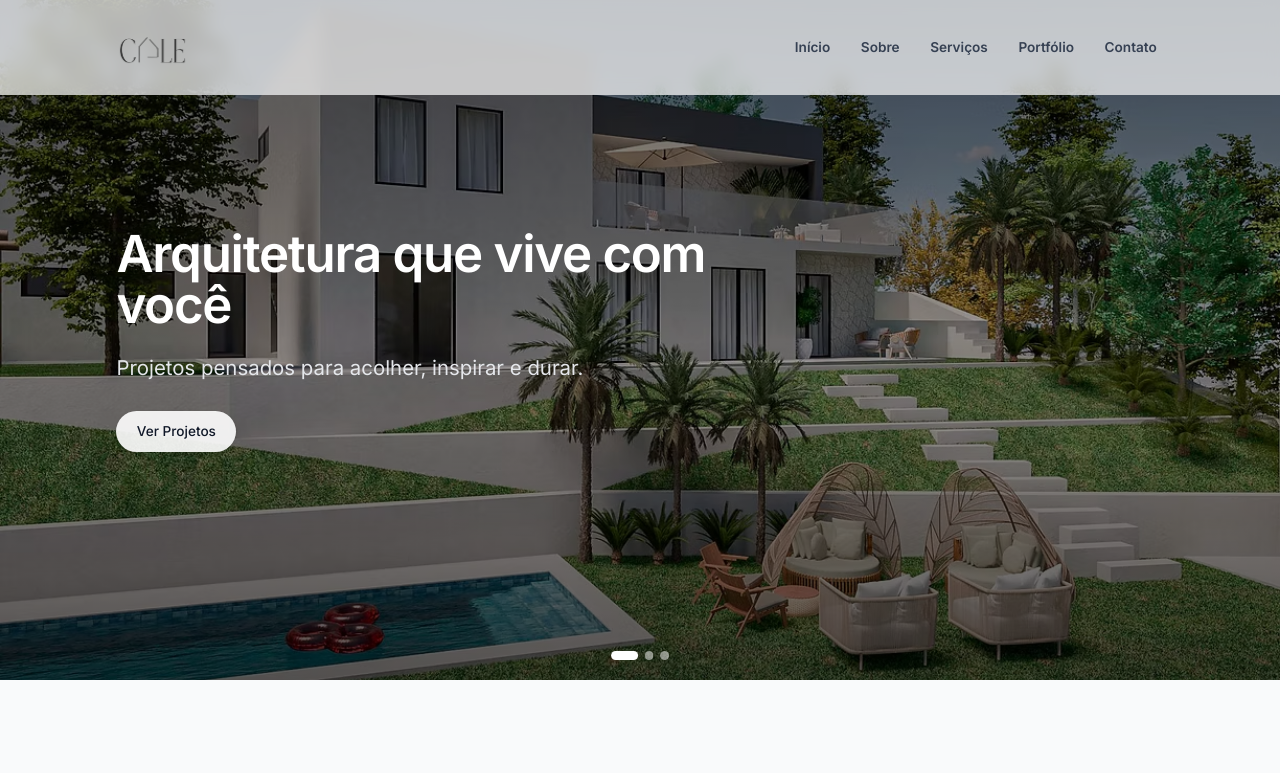
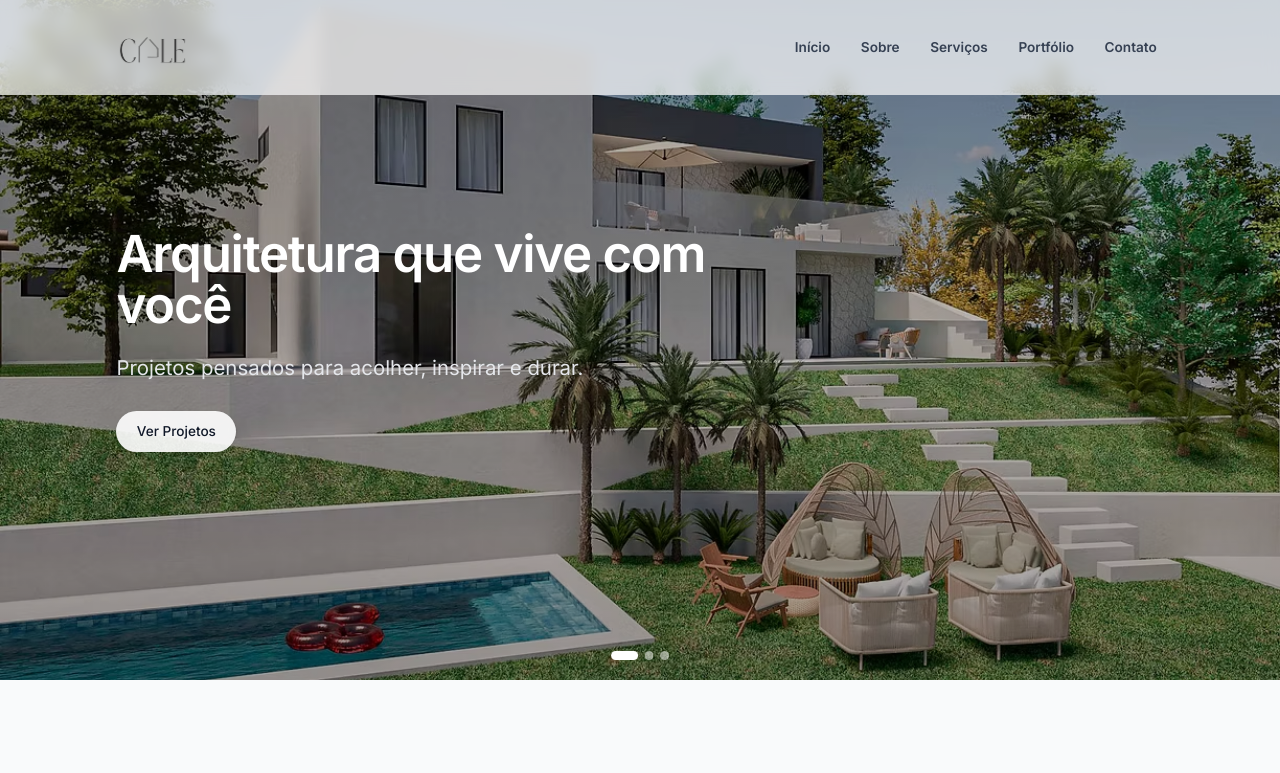
Before and after one commit to NMWBased/CALE, a Next.js app: page / in a window 1280 px wide. Shown: the top 773 px of the page. Built offline with nearby package versions, Linux system fonts and the light colour scheme; a web font is replaced by a local one.

Commit message:
clareza img slider

```diff
--- a/src/components/HeroSlider.tsx
+++ b/src/components/HeroSlider.tsx
@@ -87,7 +87,7 @@ export default function HeroSlider() {
                   className="object-cover"
                   sizes="100vw"
                 />
-                <div className="absolute inset-0 bg-gradient-to-b from-black/55 via-black/30 to-black/60" />
+                <div className="absolute inset-0 bg-gradient-to-b from-black/25 via-black/15 to-black/30" />
               </motion.div>
             ) : null
           )}
```
